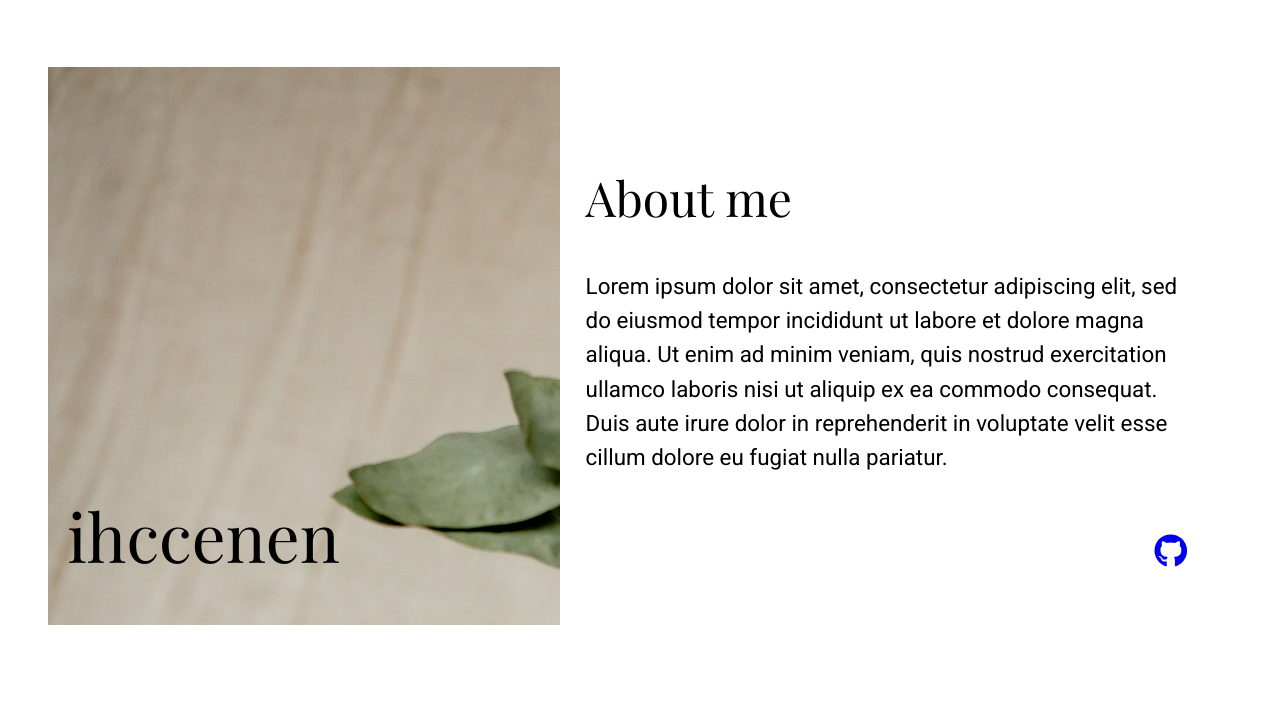
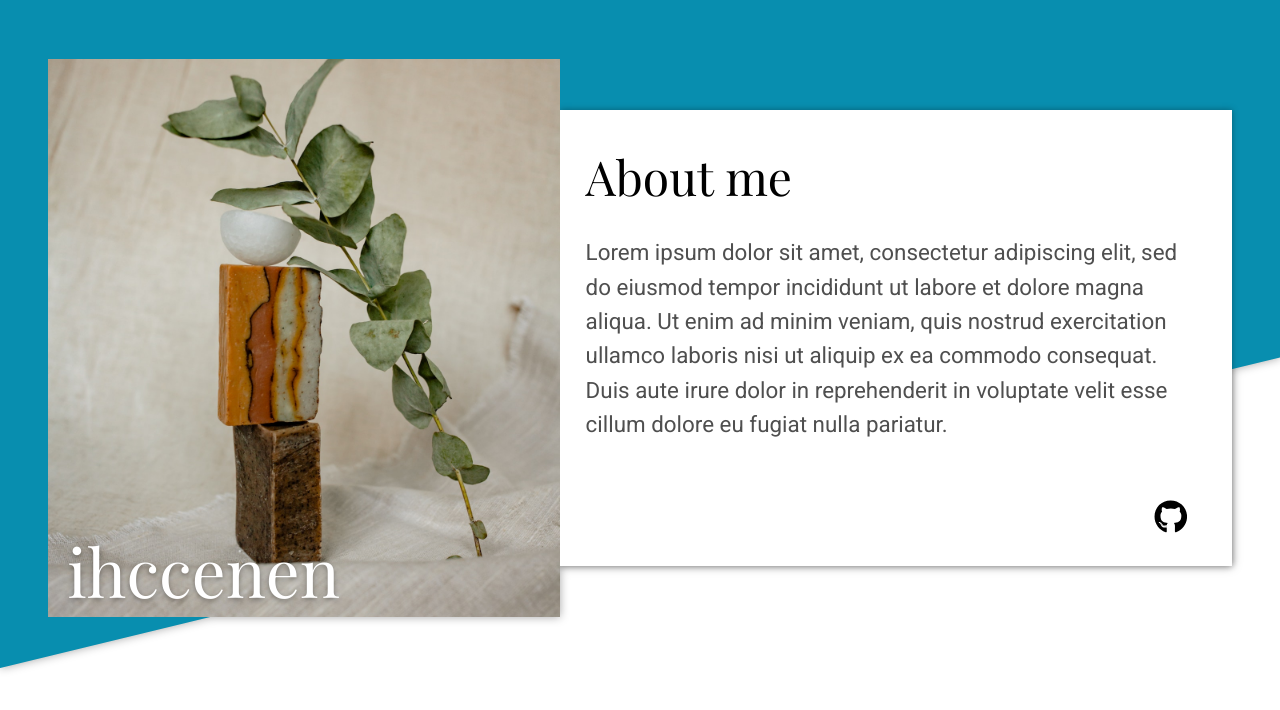
Before and after one commit to ihccenen/portfolio, a Next.js app: page / in a window 1280 px wide. Shown: the top 710 px of the page. Built offline with nearby package versions, Linux system fonts and the light colour scheme.

Commit message:
Added variables and basic css

```diff
--- a/app/globals.css
+++ b/app/globals.css
@@ -0,0 +1,27 @@
+:root {
+  --white: hsl(0, 0%, 100%);
+  --dark-cyan: hsl(192, 91%, 36%);
+  --v-dark-gray: hsl(0, 0%, 31%);
+  --shadow-black: hsl(0 0% 0% / 35%);
+}
+
+* {
+  margin: 0;
+  padding: 0;
+  box-sizing: border-box;
+}
+
+body {
+  line-height: 1.4;
+}
+
+a {
+  text-decoration: none;
+  color: inherit;
+}
+
+img {
+  display: block;
+  max-width: 100%;
+  height: auto;
+}
```
